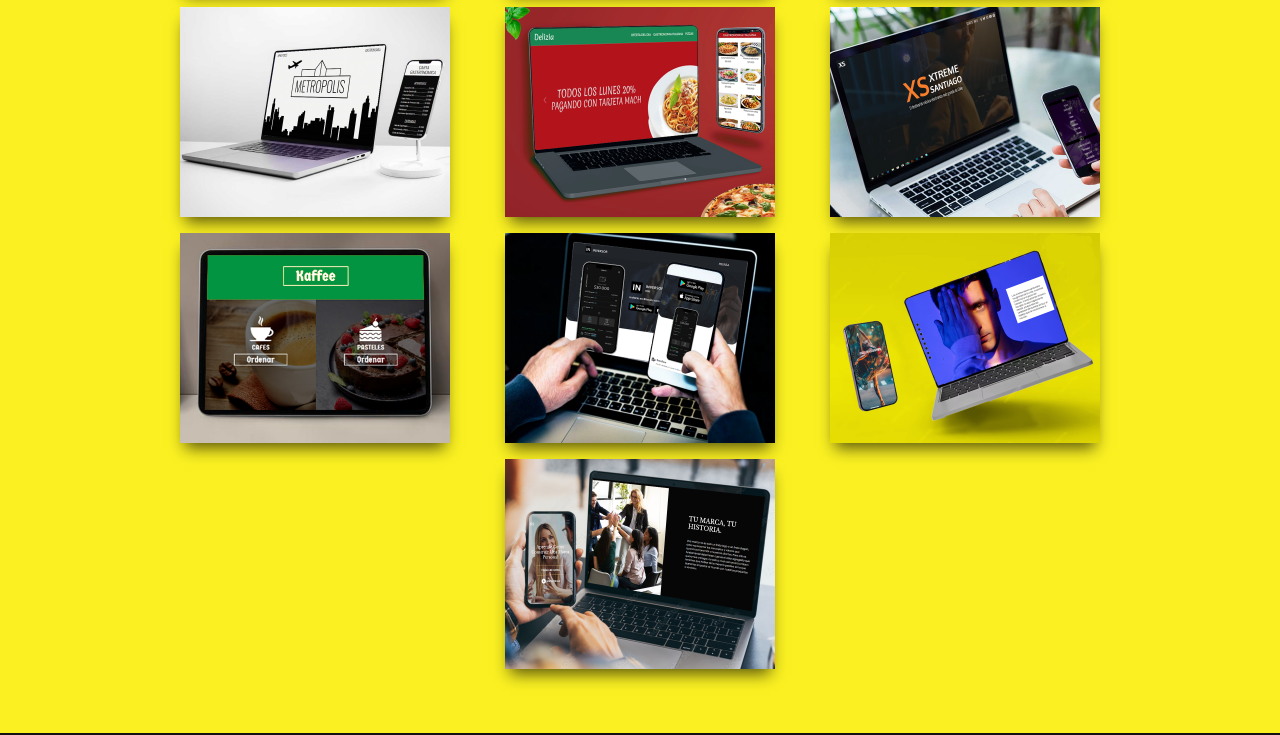
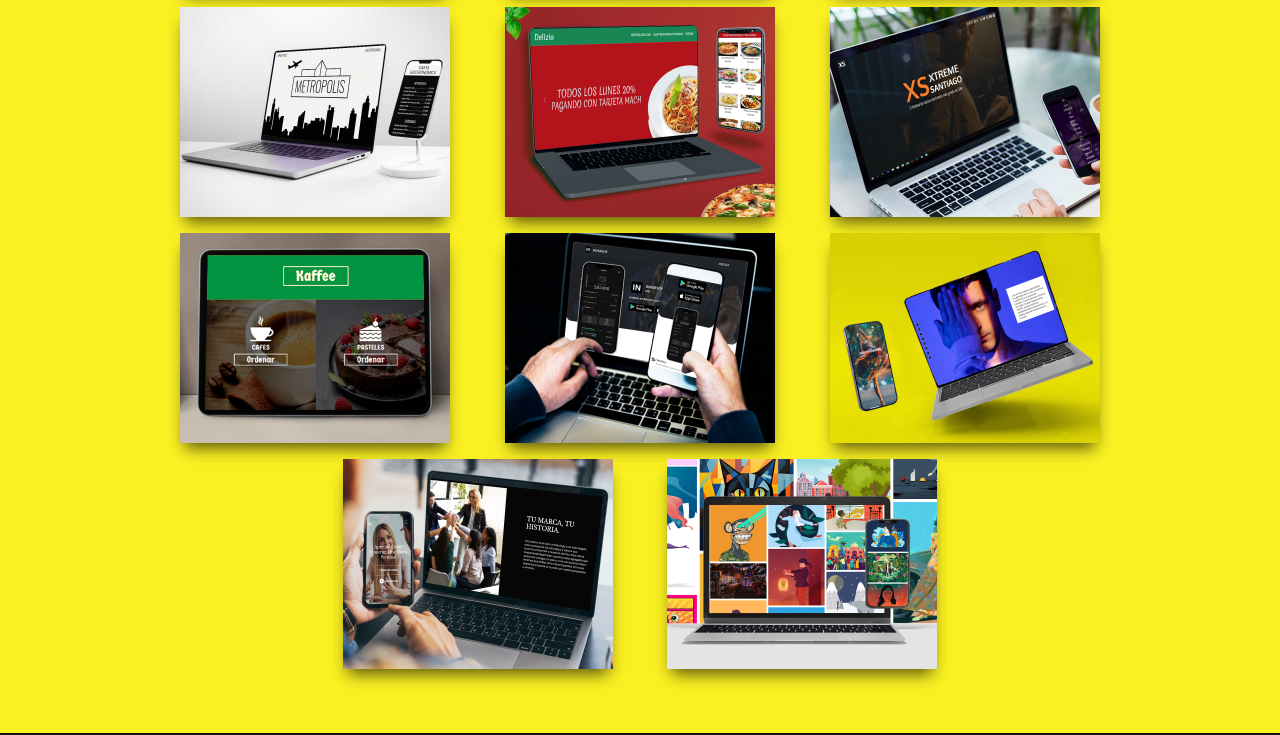
Before and after one commit to RicardoSe14/Portafolio, a plain HTML site: page index.html in a window 1280 px wide. Shown: the part 2032-2767 px from the top of the page. Drawn offline with nearby package versions, Linux system fonts and the light colour scheme.

Commit message:
Completo

```diff
--- a/assets/css/style.css
+++ b/assets/css/style.css
@@ -246,6 +246,11 @@ header {
 	background-size: cover;
 }
 
+.card29{
+	background-image: url(../img/tarjeta29.png);
+	background-size: cover;
+}
+
 footer {
   background-color: #131212 !important;
 }
--- a/index.html
+++ b/index.html
@@ -358,6 +358,16 @@
                 </a>
             </div>
         </div>
+        <div class="row tarjeta-wrap justify-content-center col-xs-6 col-sm-6 col-md-6 col-lg-4 col-xl-4  pb-3">
+            <div class="tarjeta2">
+                <div class="adelante card29">
+                </div>
+                <a class="d-block atras" href="https://ricardose14.github.io/One_Page_Galeria/">
+                <h6 class="card-title" id="card-title29">Mockups - One Page Galería</h6>
+                <p class="descripcion" id="descripcion29"> frontend, html, css animation, js y boot</p>
+                </a>
+            </div>
+        </div>
     </div>
 </section>
 
```
Also changed, not shown: assets/img/tarjeta29.png (added).
